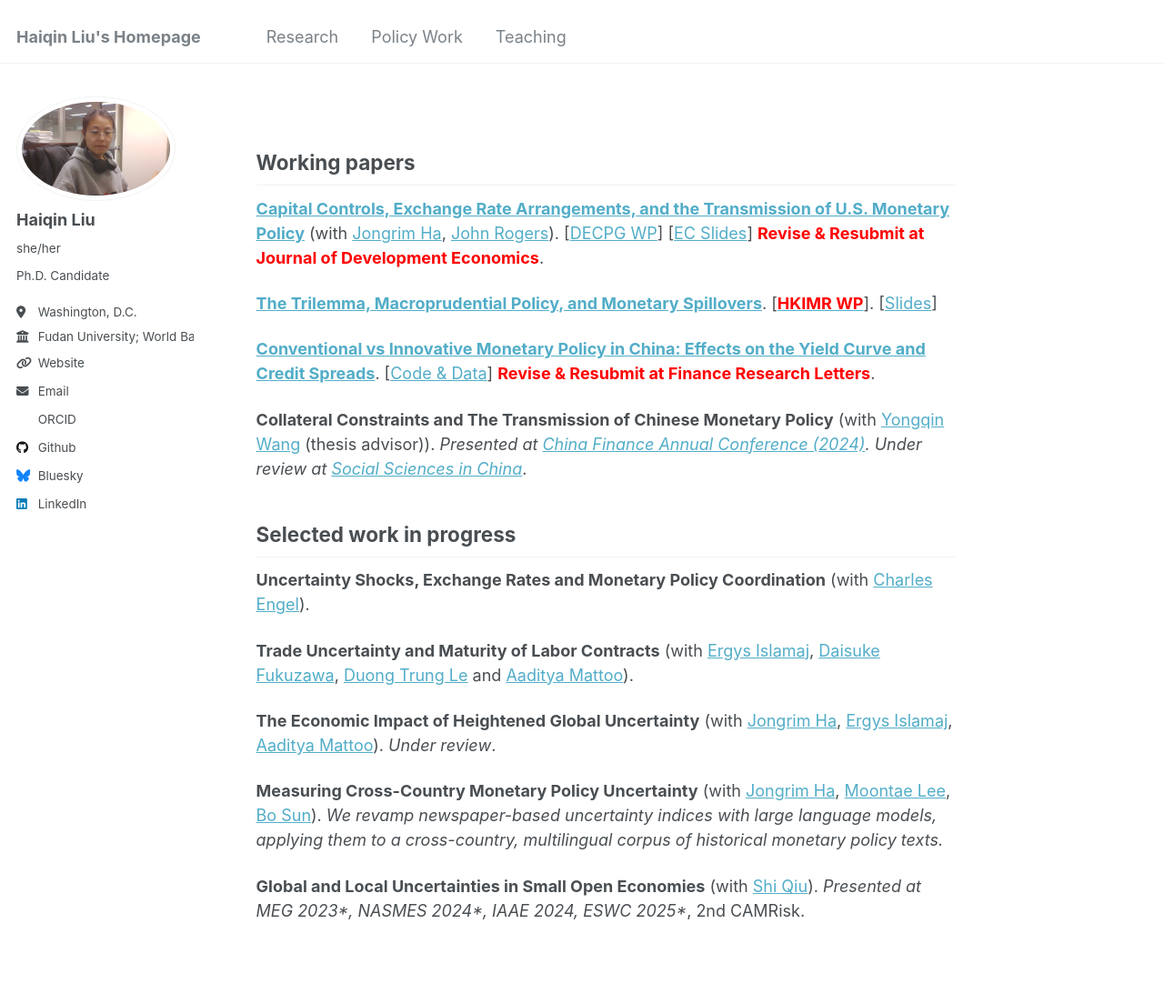
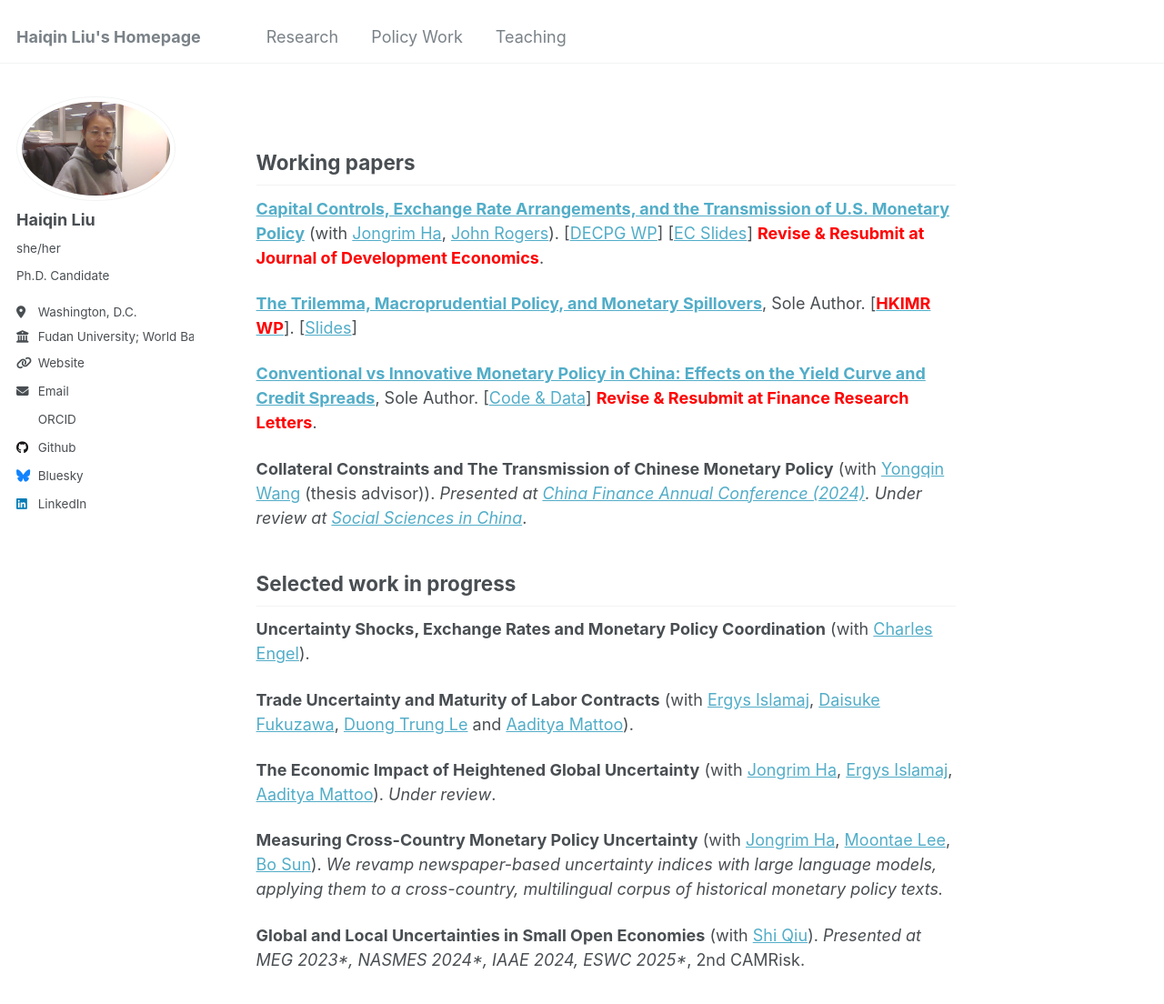
Before and after one commit to liuhaiqinFDU/liuhaiqinFDU.github.io, a Jekyll site: the page built from research.md, in a window 1280 px wide and 1281 px high. Shown: the top 1104 px of the window at 91% size. Built offline with Jekyll 4.4.1, drawn with Linux system fonts in a browser that asks for light colours; some web fonts are replaced.

Commit message:
Update research.md

```diff
--- a/research.md
+++ b/research.md
@@ -9,9 +9,9 @@
 
 [**Capital Controls, Exchange Rate Arrangements, and the Transmission of U.S. Monetary Policy**](https://papers.ssrn.com/sol3/papers.cfm?abstract_id=5894294) (with [Jongrim Ha](https://www.jongrimha.com/), [John Rogers](https://www.johnrogerseconomist.net/)). [[DECPG WP](https://documents.worldbank.org/en/publication/documents-reports/documentdetail/099737510042356177/idu0d0f72eff0c5f40430109e25085e3858b298c)] [[EC Slides](https://b1scrape.westeurope.cloudapp.azure.com/conf/2025/slides/I_JongrimHa.pdf)] **<font color="red">Revise & Resubmit at Journal of Development Economics</font>**.
 
-[**The Trilemma, Macroprudential Policy, and Monetary Spillovers**](https://papers.ssrn.com/sol3/papers.cfm?abstract_id=5538878). [**[<font color="red">HKIMR WP</font>](https://www.aof.org.hk/docs/default-source/hkimr/working-papers/2025/full-textb6d5838a-ca50-4e38-bd37-2a104a50b361.pdf?sfvrsn=43fe4540_1)**]. [[Slides](https://www.dropbox.com/scl/fi/syt73glashowatap0l2ax/JMP_Slides_EAPCE.pdf?rlkey=ok4rv6evq66lx307biadqruyn&st=4sd55cfa&dl=0)]
+[**The Trilemma, Macroprudential Policy, and Monetary Spillovers**](https://papers.ssrn.com/sol3/papers.cfm?abstract_id=5538878), Sole Author. [**[<font color="red">HKIMR WP</font>](https://www.aof.org.hk/docs/default-source/hkimr/working-papers/2025/full-textb6d5838a-ca50-4e38-bd37-2a104a50b361.pdf?sfvrsn=43fe4540_1)**]. [[Slides](https://www.dropbox.com/scl/fi/syt73glashowatap0l2ax/JMP_Slides_EAPCE.pdf?rlkey=ok4rv6evq66lx307biadqruyn&st=4sd55cfa&dl=0)]
 
-[**Conventional vs Innovative Monetary Policy in China: Effects on the Yield Curve and Credit Spreads**](https://papers.ssrn.com/sol3/papers.cfm?abstract_id=6018296). [[Code & Data](https://dataverse.harvard.edu/dataset.xhtml?persistentId=doi:10.7910/DVN/1TVTXA)] **<font color="red">Revise & Resubmit at Finance Research Letters</font>**.
+[**Conventional vs Innovative Monetary Policy in China: Effects on the Yield Curve and Credit Spreads**](https://papers.ssrn.com/sol3/papers.cfm?abstract_id=6018296), Sole Author. [[Code & Data](https://dataverse.harvard.edu/dataset.xhtml?persistentId=doi:10.7910/DVN/1TVTXA)] **<font color="red">Revise & Resubmit at Finance Research Letters</font>**.
 
 **Collateral Constraints and The Transmission of Chinese Monetary Policy** (with [Yongqin Wang](https://fisf.fudan.edu.cn/en_show-112-156.html) (thesis advisor)). *Presented at [China Finance Annual Conference (2024)](http://www.jryj.org.cn/CN/news/news104.shtml).* *Under review at [Social Sciences in China](https://en.wikipedia.org/wiki/Social_Sciences_in_China_(journal))*.
 
```
